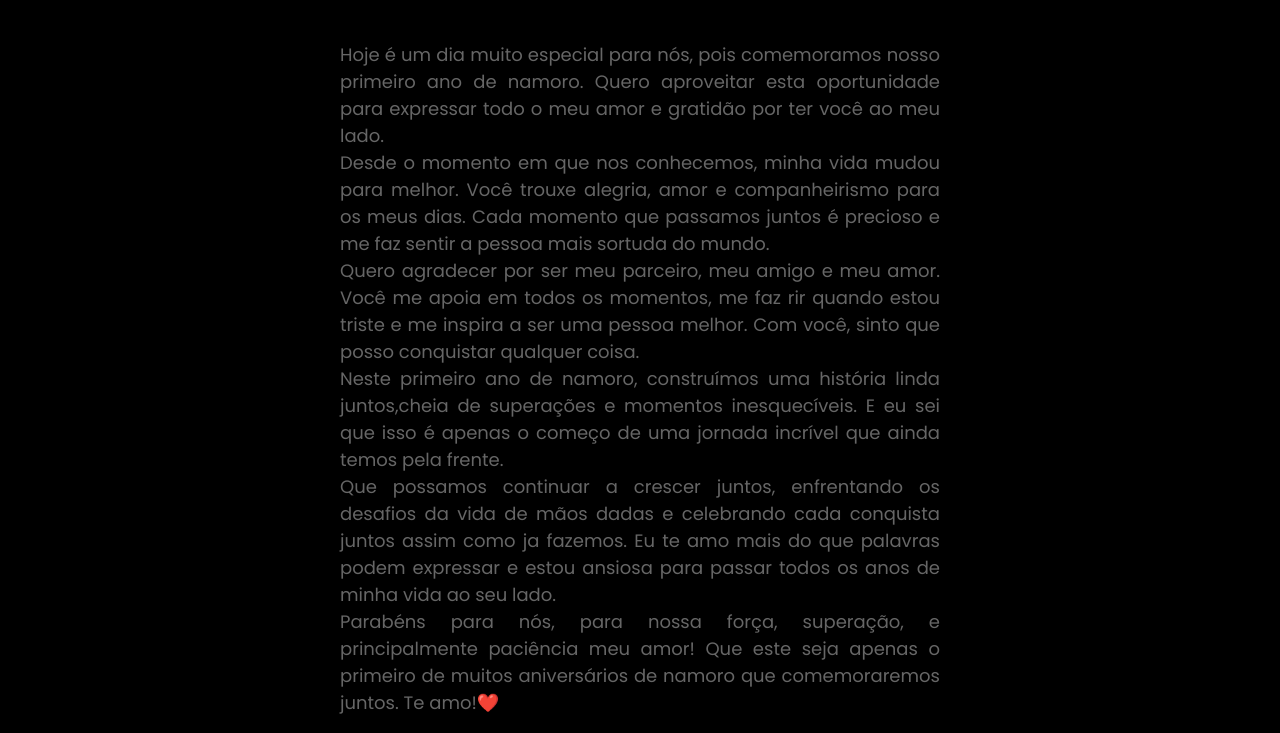
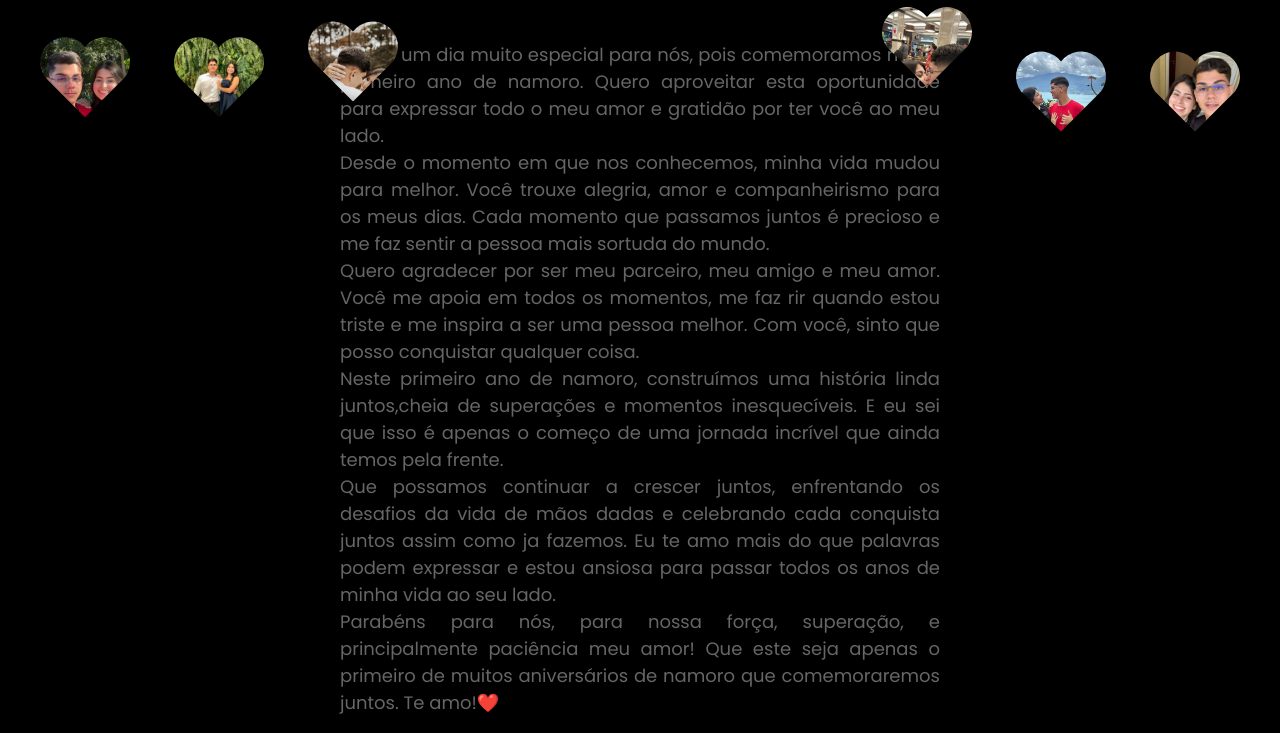
Before and after one commit to mattei09/testes-heloa, a plain HTML site: page index.html in a window 1280 px wide. Shown: the part 312-1045 px from the top of the page. Drawn offline with Linux system fonts and the light colour scheme.

Commit message:
corrige extensão da imagem na classe lado-esquerdo e ajusta posicionamento das classes lado-esquerdo e lado-direito

```diff
--- a/index.html
+++ b/index.html
@@ -18,7 +18,7 @@
 <div class="lado-esquerdo">
     <img src="H&M 01.jpeg" class="coracao">
     <img src="H&M 02.jpeg" class="coracao">
-    <img src="H&M 06.jpeg" class="coracao">
+    <img src="H&M 06.PNG" class="coracao">
 </div>
 
 <div class="lado-direito">
--- a/style.css
+++ b/style.css
@@ -140,26 +140,26 @@
   margin-bottom: 30px;
 }
 
+
 .lado-esquerdo{
     position: fixed;
     left: 20px;
-    bottom: 20px;
-    top: 0;
-
+    top: 50%;
+    transform: translateY(-50%);
 }
 
 .lado-direito{
     position: fixed;
     right: 20px;
-    bottom: 20px;
-    top: 0;
-    }
-
+    top: 50%;
+    transform: translateY(-50%);
+}
 
 .coracao{
-    width: 120px;
-    position: absolute;
+    width:100px;
+    margin:15px;
     clip-path: path("M50 90 L10 50 A20 20 0 0 1 50 20 A20 20 0 0 1 90 50 Z");
 }
 
+
   }
```
